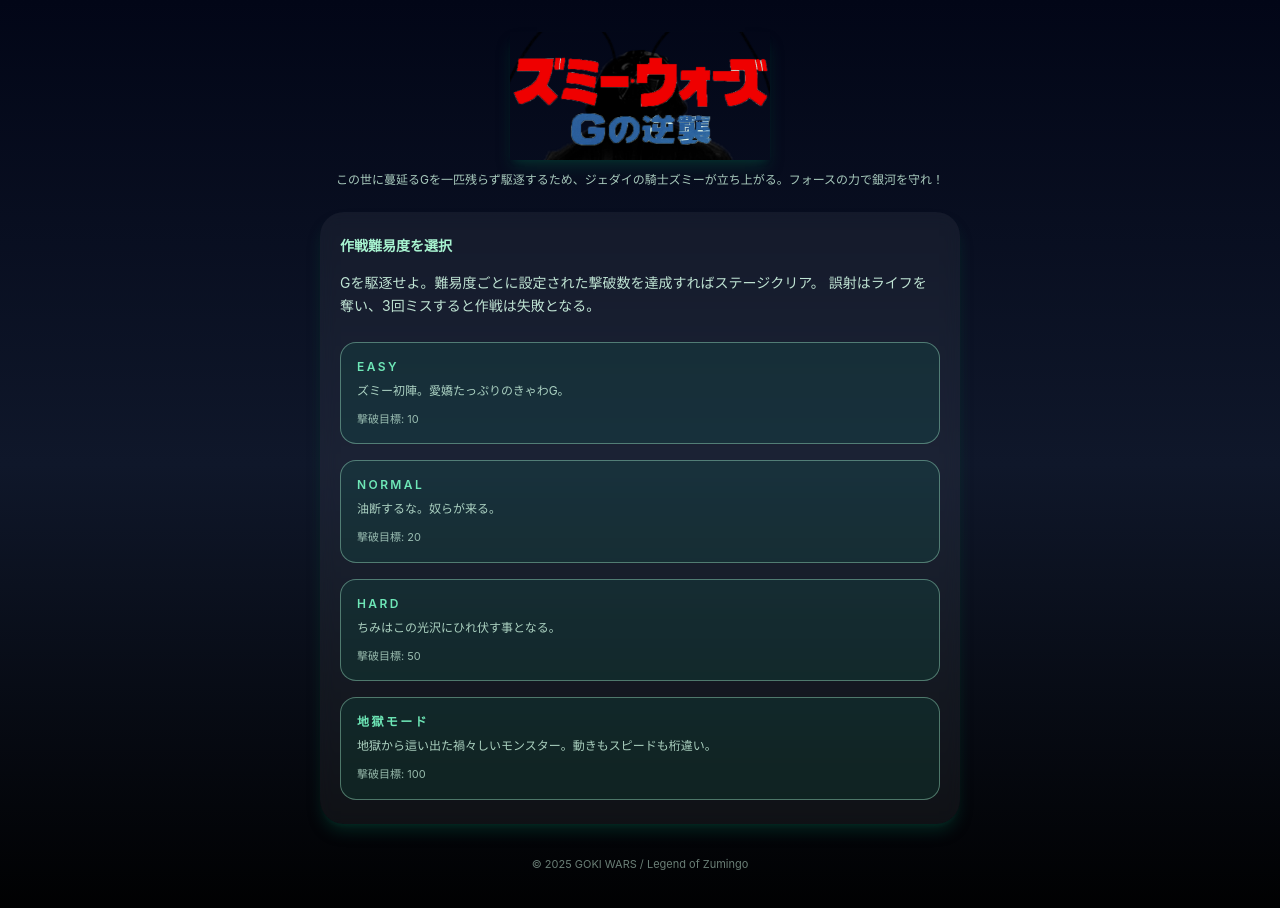
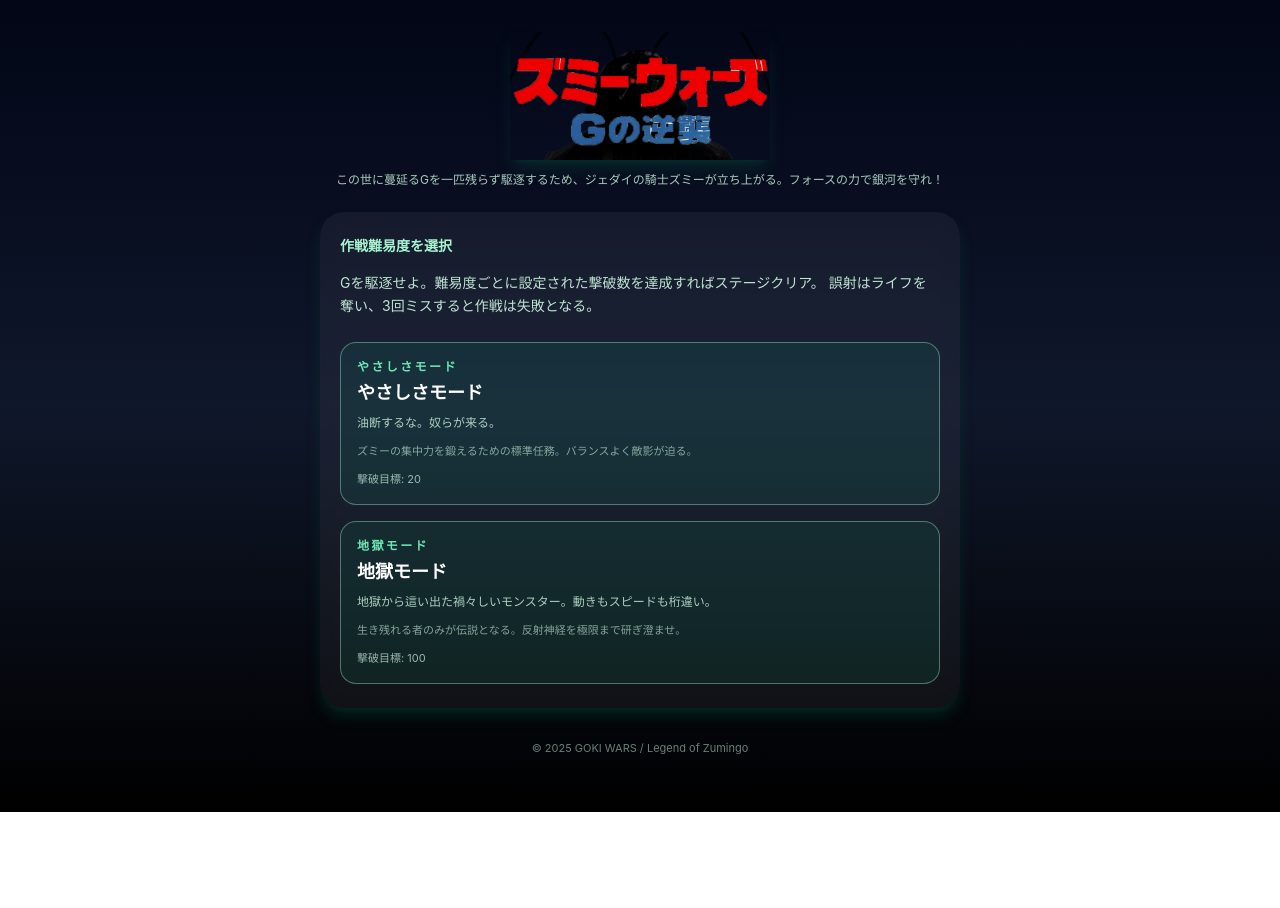
Before and after one commit to rfkdm1011/goki_care, a React (Vite) app: page / in a window 1280 px wide. Shown: the top 908 px of the page. After the commit the page ends 812 px from the top, so only its background shows below. Built offline with nearby package versions, Linux system fonts and the light colour scheme.

Commit message:
Adjust difficulty selection to two modes

```diff
--- a/src/App.jsx
+++ b/src/App.jsx
@@ -9,19 +9,11 @@ const MAX_LIVES = 3;
 const DEFAULT_KILL_TARGET = 10;
 
 const DIFFICULTIES = {
-  easy: {
-    label: 'Easy',
-    description: 'ズミー初陣。愛嬌たっぷりのきゃわG。',
-    roachRatio: 0.55,
-    spawnInterval: 1400,
-    speedRange: [4200, 5600],
-    spawnCountRange: [1, 1],
-    killTarget: 10,
-    decoys: ['badge', 'light', 'hero'],
-  },
-  normal: {
-    label: 'Normal',
+  yasashisa: {
+    label: 'やさしさモード',
+    title: 'やさしさモード',
     description: '油断するな。奴らが来る。',
+    flavor: 'ズミーの集中力を鍛えるための標準任務。バランスよく敵影が迫る。',
     roachRatio: 0.65,
     spawnInterval: 1100,
     speedRange: [2500, 4400],
@@ -29,20 +21,12 @@ const DIFFICULTIES = {
     killTarget: 20,
     decoys: ['badge', 'light', 'capsule'],
   },
-  hard: {
-    label: 'Hard',
-    description: 'ちみはこの光沢にひれ伏す事となる。',
-    roachRatio: 0.75,
-    spawnInterval: 800,
-    speedRange: [1500, 2200],
-    spawnCountRange: [3, 4],
-    killTarget: 50,
-    decoys: ['light', 'capsule', 'drone'],
-  },
   inferno: {
     label: '地獄モード',
+    title: '地獄モード',
     description: '地獄から這い出た禍々しいモンスター。動きもスピードも桁違い。',
-    roachRatio: 0.50,
+    flavor: '生き残れる者のみが伝説となる。反射神経を極限まで研ぎ澄ませ。',
+    roachRatio: 0.5,
     spawnInterval: 300,
     speedRange: [300, 1000],
     spawnCountRange: [4, 5],
@@ -163,29 +147,12 @@ function usePrefersReducedMotion() {
 
 function RoachGraphic({ difficulty }) {
   switch (difficulty) {
-    case 'easy':
-      return (
-        <div className="roach-graphic roach-easy">
-          <span className="eye left" />
-          <span className="eye right" />
-          <span className="smile" />
-        </div>
-      );
-    case 'normal':
+    case 'yasashisa':
       return (
         <div className="roach-graphic roach-normal">
           <span className="segment" />
           <span className="segment" />
           <span className="segment" />
-          <span className="antenna left" />
-          <span className="antenna right" />
-        </div>
-      );
-    case 'hard':
-      return (
-        <div className="roach-graphic roach-hard">
-          <span className="segment long" />
-          <span className="segment short" />
           <span className="antenna left" />
           <span className="antenna right" />
         </div>
```
